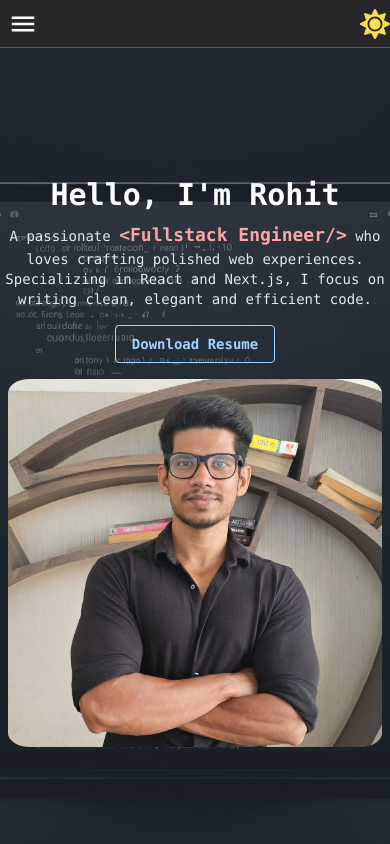
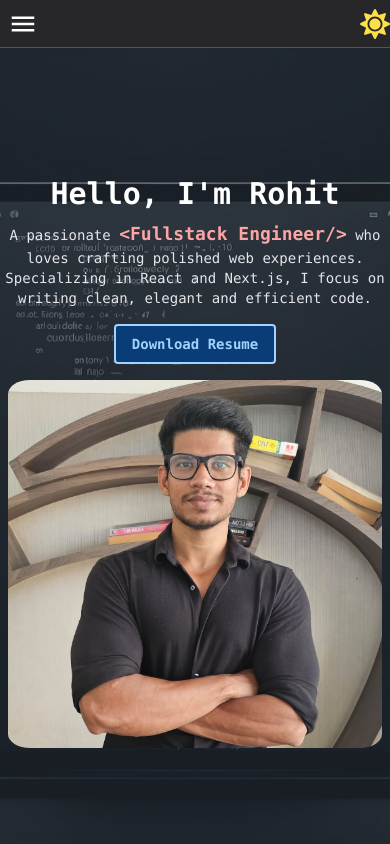
Before and after one commit to rohity123456/rohits-portfolio, a Next.js app: page / in a window 390 px wide. Shown: the top 844 px of the page. Built offline with nearby package versions, Linux system fonts and the light colour scheme; no server answers; the database is empty.

Commit message:
Update heroSection component with responsive styling and link updates

```diff
--- a/src/app/components/heroSection/index.tsx
+++ b/src/app/components/heroSection/index.tsx
@@ -35,7 +35,7 @@ const HeroSection = () => {
             <a
               href={RESUME_LINK}
               target='_blank'
-              className='p-2 px-4 font-semibold border rounded text-primary border-primary hover:bg-primary hover:text-secondary hover:border-secondary'
+              className='p-2 px-4 font-semibold border-[2.5px] rounded bg-secondary text-primary border-primary hover:bg-primary hover:text-secondary hover:border-secondary'
             >
               Download Resume
             </a>
```
